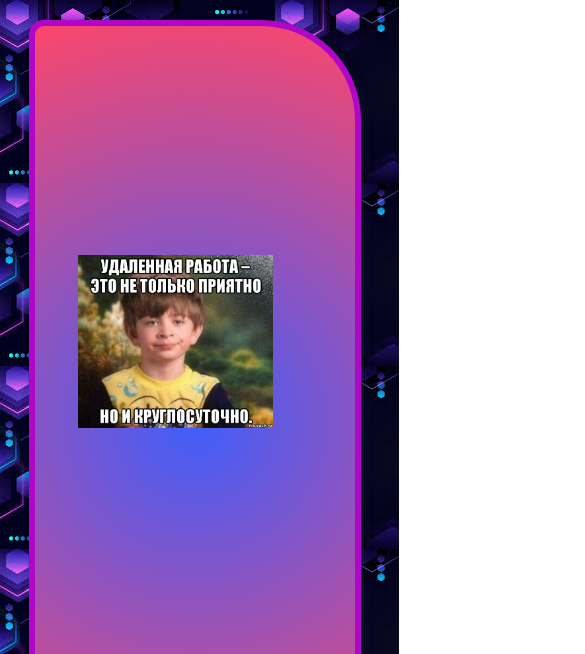
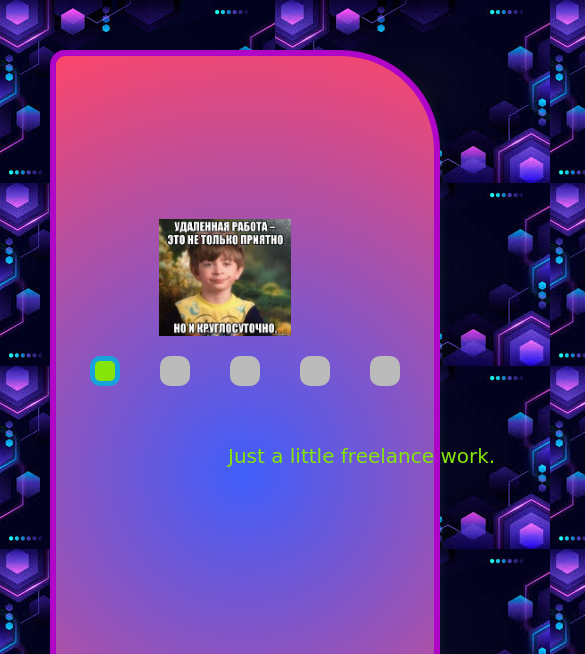
Before and after one commit to MargaritaBraun/cssMemeSlider, a plain HTML site: page cssMemeSlider/index.html in a window 390 px wide. Shown: the top 654 px of the page, 585 px wide, since content can reach past the window. Drawn offline with Linux system fonts and the light colour scheme.

Commit message:
feat: welldone of the slider (Mon, Sep 18, 2023 07:20:52 AM)

```diff
--- a/cssMemeSlider/index.html
+++ b/cssMemeSlider/index.html
@@ -13,14 +13,16 @@
         <!--<input checked type="radio" name="respond" id="desktop">-->
         <article class="slider">
             <div class="panel">
-                <div class="overflow">
-                    <div class="panel-text">
-                        <p class="text" id="Meme-1">Just a little freelance work.</p>
-                        <p class="text" id="Meme-2">Partner material.</p>
-                        <p class="text" id="Meme-3">We arrange meetings based on interests.</p>
-                        <p class="text" id="Meme-4">My thoughts on the difficult subject.</p>
-                        <p class="text" id="Meme-5">Employee of the year - the best find of the company.</p>
-                    </div>
+                <div class="panel-text">
+                        <div class="overflow">
+                            <div class="flex-text">
+                                <p class="text" id="Meme-1">Just a little freelance work.</p>
+                                <p class="text" id="Meme-2">Partner material "Get up and go".</p>
+                                <p class="text" id="Meme-3">We arrange meetings based on interests.</p>
+                                <p class="text" id="Meme-4">My thoughts on the difficult subject.</p>
+                                <p class="text" id="Meme-5">You're the best employee of the year.</p>
+                            </div>
+                        </div>
                 </div>
                 <div class="div-input">
                     <input class="input__item" checked type="radio" name="slider" id="item-1">
--- a/cssMemeSlider/style.css
+++ b/cssMemeSlider/style.css
@@ -51,15 +51,20 @@ a {
 .div-input {
     display: flex;
     flex-wrap: nowrap;
+    flex-basis: 40%;
     /*height: 15vh;*/
 }
 
 .panel {
     order: 2;
+    width: 80%;
     display: flex;
-    justify-content: space-between;
+    justify-content: center;
     flex-wrap: nowrap;
     align-items: center;
+    flex-grow: 0;
+    flex-shrink: 0;
+    margin: auto;
     /*
     margin: 0 50px;
     height: 20vh;
@@ -67,20 +72,48 @@ a {
 }
 
 .panel-text {
-    width: 500%;
     display: flex;
+    /*flex-basis: 40%;*/
+    width: 75%;
+    /*height: 15vh;*/
 }
 
-.panel-text > .text {
+.flex-text {
+    display: flex;
+    width: 500%;
+    /*gap: 100rem;
+    width: 50rem;
+    flex-basis: 100%;*/
+    margin: 0 auto;
+}
+
+.flex-text > .text {
+    display: flex;
+    justify-content: flex-start;
+    align-items: center;
+    /*flex-basis: 100%;
+    width: 50rem;*/
+    padding: 0 50px ;
+    /*margin: 0 auto;*/
+    /*width: 100%;*/
+    flex-grow: 1;
+    flex-shrink: 0;
+    /*margin: 20px auto;*/
+    transition: all 800ms cubic-bezier(0.51, 0.27, 0.43, 0.79);
+}
+
+.text {
+    /*width: 20vw;
+    width: 50rem;
     flex-basis: 100%;
+    height: 4rem;*/
     display: flex;
-    justify-content: center;
     align-items: center;
     font-family: Bradley Hand, cursive;
     color: #85e40a;
-    font-size: 3rem;
+    font-size: 2rem;
+}
 
-}
 /*
 
 .text {
@@ -88,12 +121,12 @@ a {
     width: 50vw;
 }
 */
-/*
+
 .slides {
-    width: 100vw;
-    height: 75vh;
+    margin: 0 auto;
+    width: 100%;
 }
-*/
+
 
 .image__container {
     display: flex;
@@ -122,10 +155,8 @@ img {
 }
 
 .overflow {
-    /*width: 100vw;*/
     overflow: hidden;
 }
-
 
 input {
     position: absolute;
@@ -142,20 +173,40 @@ label, a{
 	margin-left: 0;
 }
 
+.panel:has(#item-1:checked) .flex-text .text {
+	margin-left: 1%;
+}
+
 .panel:has(#item-2:checked) ~ .slides .image__container{
 	margin-left: -100%;
+}
+
+.panel:has(#item-2:checked) .flex-text .text {
+	margin-left: -17.5%;
 }
 
 .panel:has(#item-3:checked) ~ .slides .image__container{
 	margin-left: -200%;
 }
 
+.panel:has(#item-3:checked) .flex-text .text {
+	margin-left: -37%;
+}
+
 .panel:has(#item-4:checked) ~ .slides .image__container{
 	margin-left: -300%;
 }
 
+.panel:has(#item-4:checked) .flex-text .text  {
+	margin-left: -58%;
+}
+
 .panel:has(#item-5:checked) ~ .slides .image__container{
 	margin-left: -400%;
+}
+
+.panel:has(#item-5:checked) .flex-text .text  {
+	margin-left: -79%;
 }
 
 .label__controls { /*стиль отдельного переключателя*/
@@ -175,3 +226,65 @@ label, a{
 .slides .image__container{ /*анимация пролистывания изображений*/
 	transition: all 800ms cubic-bezier(0.51, 0.27, 0.43, 0.79);
 }
+
+@media (max-width: 53rem) {
+.panel {
+    flex-direction: column-reverse;
+    justify-content: center;
+    margin: 0 auto;
+}
+
+img {
+height: 30vw;
+margin: 0 auto;
+}
+
+.panel-text {
+    width: 50rem;
+    margin: auto;
+}
+
+.flex-text > .text {
+    text-align: center;
+    height: 10rem;
+    flex-wrap: wrap;
+    justify-content: center;
+}
+
+.text {
+    text-align: center;
+    margin: 0 auto;
+}
+
+.panel:has(#item-1:checked) .flex-text .text {
+	margin-left: 2%;
+}
+
+.panel:has(#item-2:checked) .flex-text .text {
+	margin-left: -34%;
+}
+
+.panel:has(#item-3:checked) .flex-text .text {
+	margin-left: -75%;
+}
+
+.panel:has(#item-4:checked) .flex-text .text {
+	margin-left: -117%;
+}
+
+.panel:has(#item-5:checked) .flex-text .text {
+	margin-left: -159%;
+}
+
+}
+
+@media (max-width: 30rem) {
+.container {
+    margin: 50px;
+    display: flex;
+    justify-content: center;
+    align-items: center;
+    width: 100vw;
+    height: 100vh;
+}
+}
```
